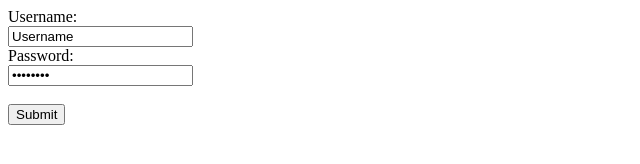
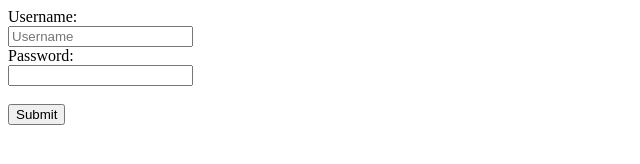
Before and after one commit to winstonchen/form, a plain HTML site: page index.html in a window 1280 px wide. Shown: the full height of the page, 0-640 px from the left. Drawn offline with Linux system fonts and the light colour scheme.

Commit message:
rm values

```diff
--- a/index.html
+++ b/index.html
@@ -4,10 +4,10 @@
 
 <form>
   Username:<br>
-  <input type="text" name="username" value="Username">
+  <input type="text" name="username" placeholder="Username">
   <br>
   Password:<br>
-  <input type="password" name="password" value="Password">
+  <input type="password" name="password">
   <br><br>
   <input type="submit" value="Submit">
 </form>
```
